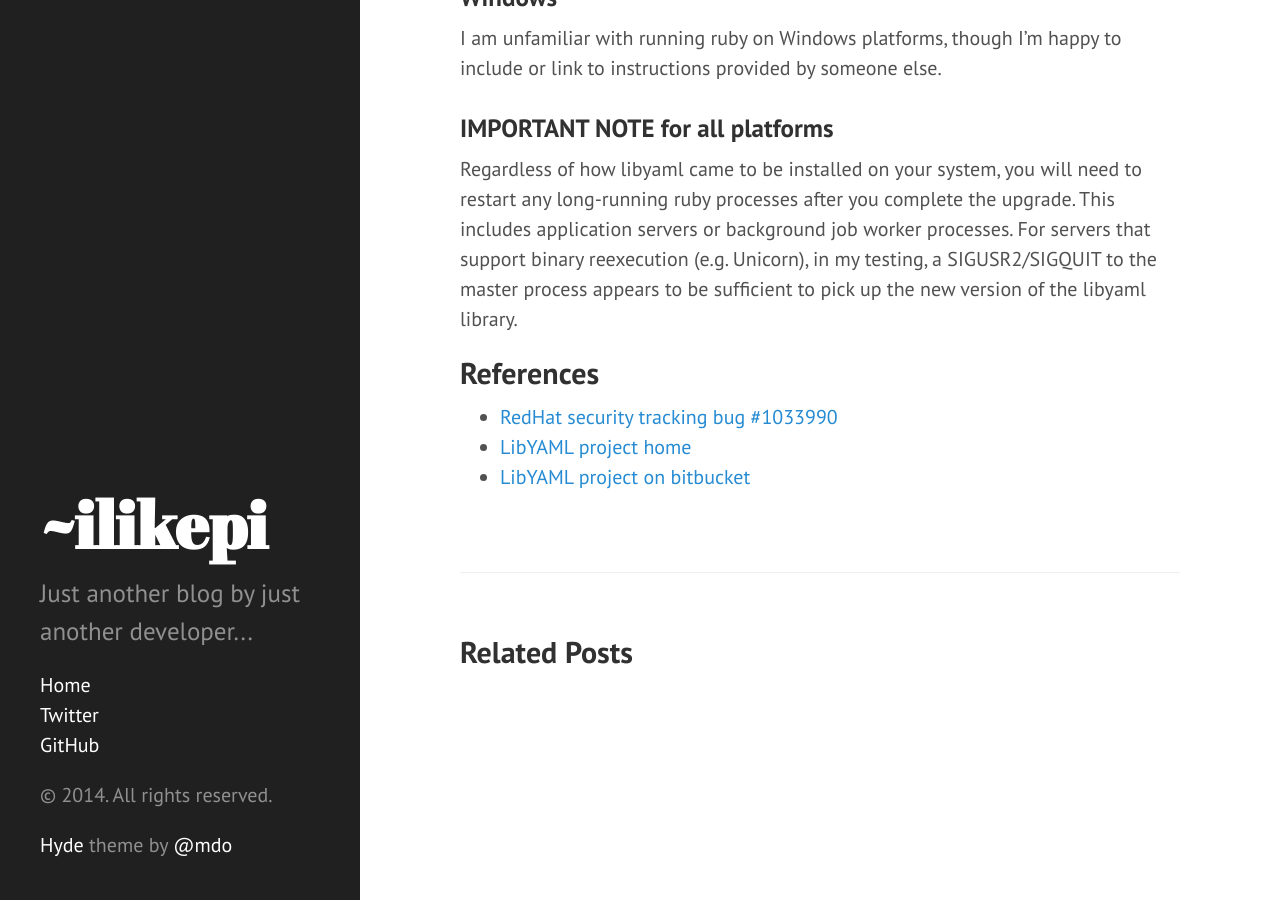
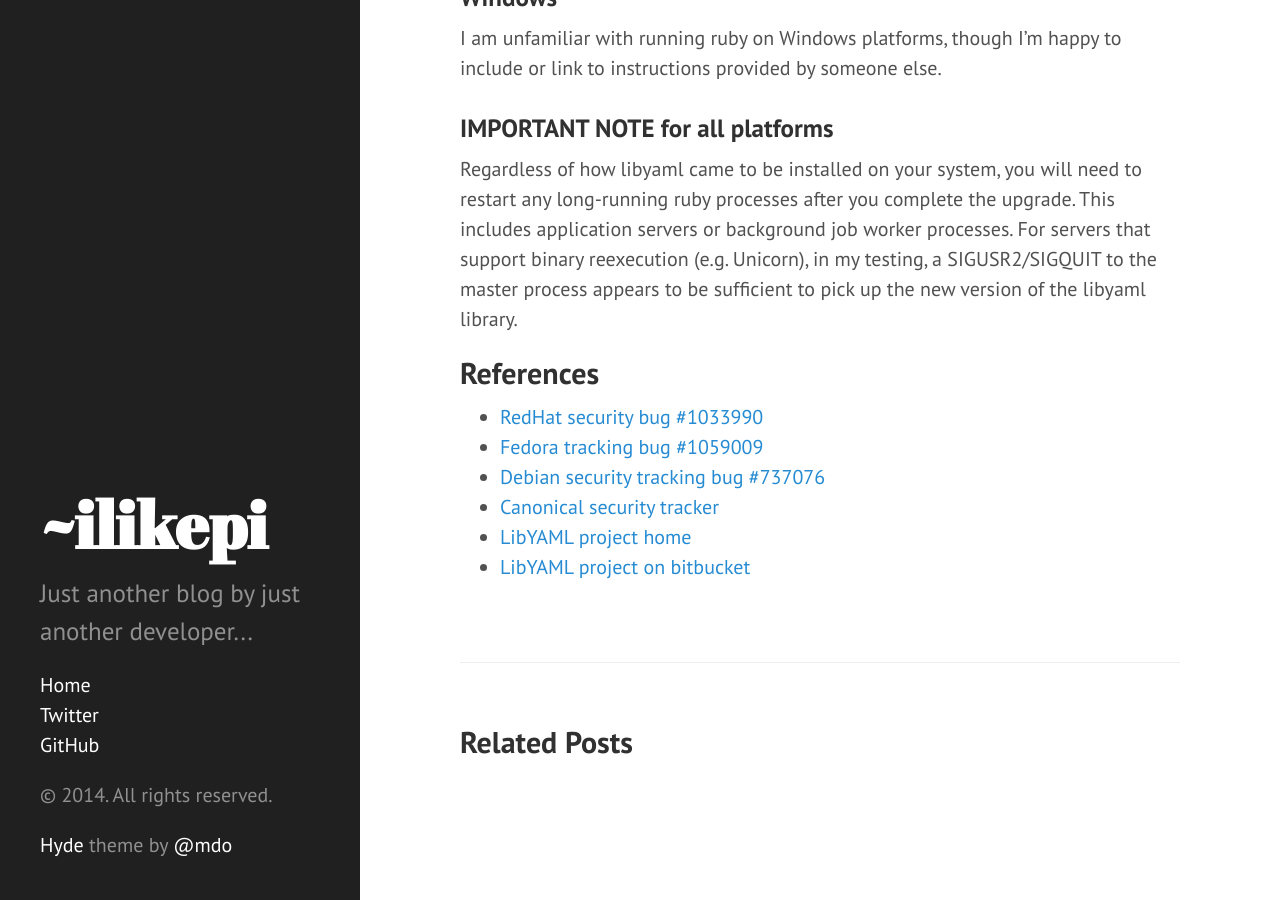
Before and after one commit to ilikepi/ilikepi.github.io, a Jekyll site: the page built from _posts/2014-02-04-cve-2013-6393-libyaml.md, in a window 1280 px wide and 900 px high, scrolled down 2833 px. Built offline with Jekyll 4.4.1, drawn with Linux system fonts in a browser that asks for light colours; Markdown is read by kramdown in place of the engine named in the settings.

Commit message:
Add/update Linux distro bugs

```diff
--- a/_posts/2014-02-04-cve-2013-6393-libyaml.md
+++ b/_posts/2014-02-04-cve-2013-6393-libyaml.md
@@ -126,11 +126,17 @@ pick up the new version of the libyaml library.
 
 ## References
 
-* [RedHat security tracking bug #1033990][rhbug_1033990]
+* [RedHat security bug #1033990][rhbug_1033990]
+* [Fedora tracking bug #1059009][rhbug_1059009]
+* [Debian security tracking bug #737076][debian_737076]
+* [Canonical security tracker][canonical_cve]
 * [LibYAML project home][libyaml_home]
 * [LibYAML project on bitbucket][libyaml_source]
 
 [rhbug_1033990]: https://bugzilla.redhat.com/show_bug.cgi?id=1033990
+[rhbug_1059009]: https://bugzilla.redhat.com/show_bug.cgi?id=1059009
+[debian_737076]: http://bugs.debian.org/cgi-bin/bugreport.cgi?bug=737076
+[canonical_cve]: http://people.canonical.com/~ubuntu-security/cve/2013/CVE-2013-6393.html
 [libyaml_home]: http://pyyaml.org/wiki/LibYAML
 [libyaml_source]: https://bitbucket.org/xi/libyaml/overview
 
```
